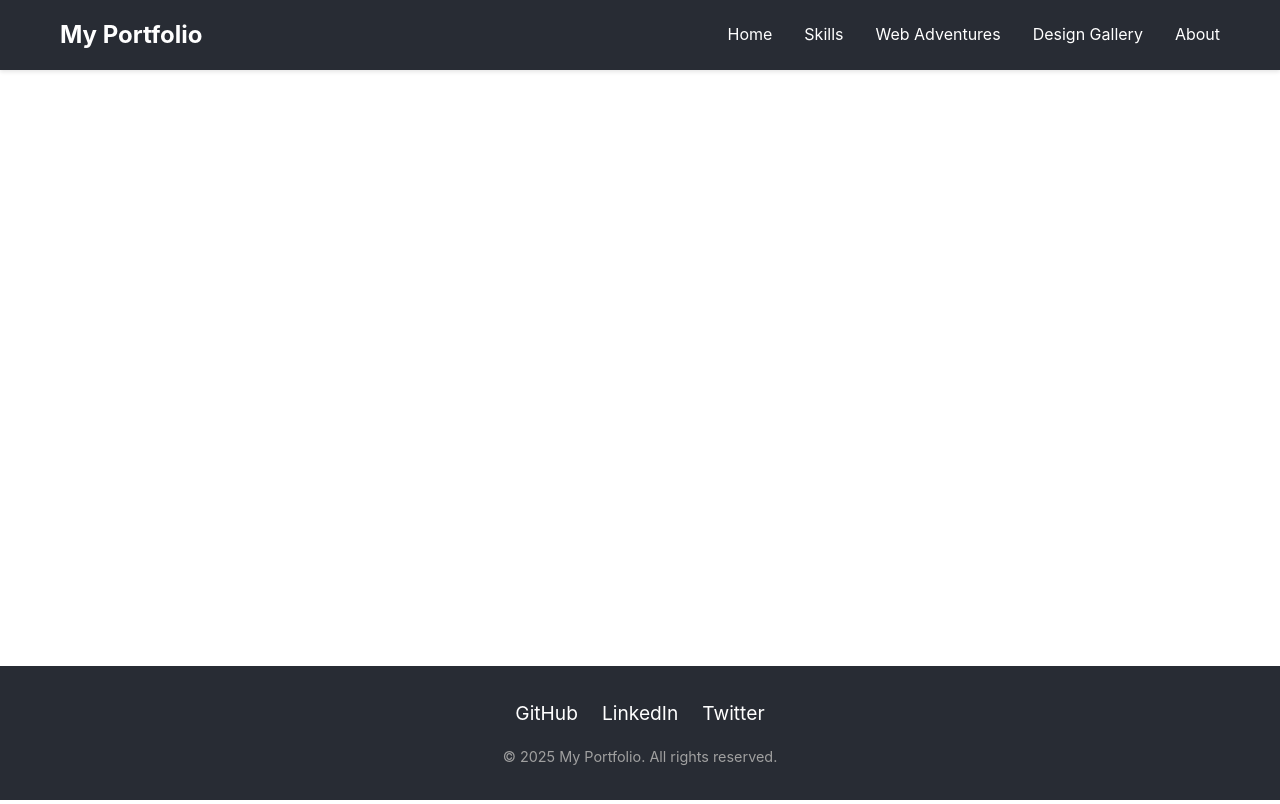
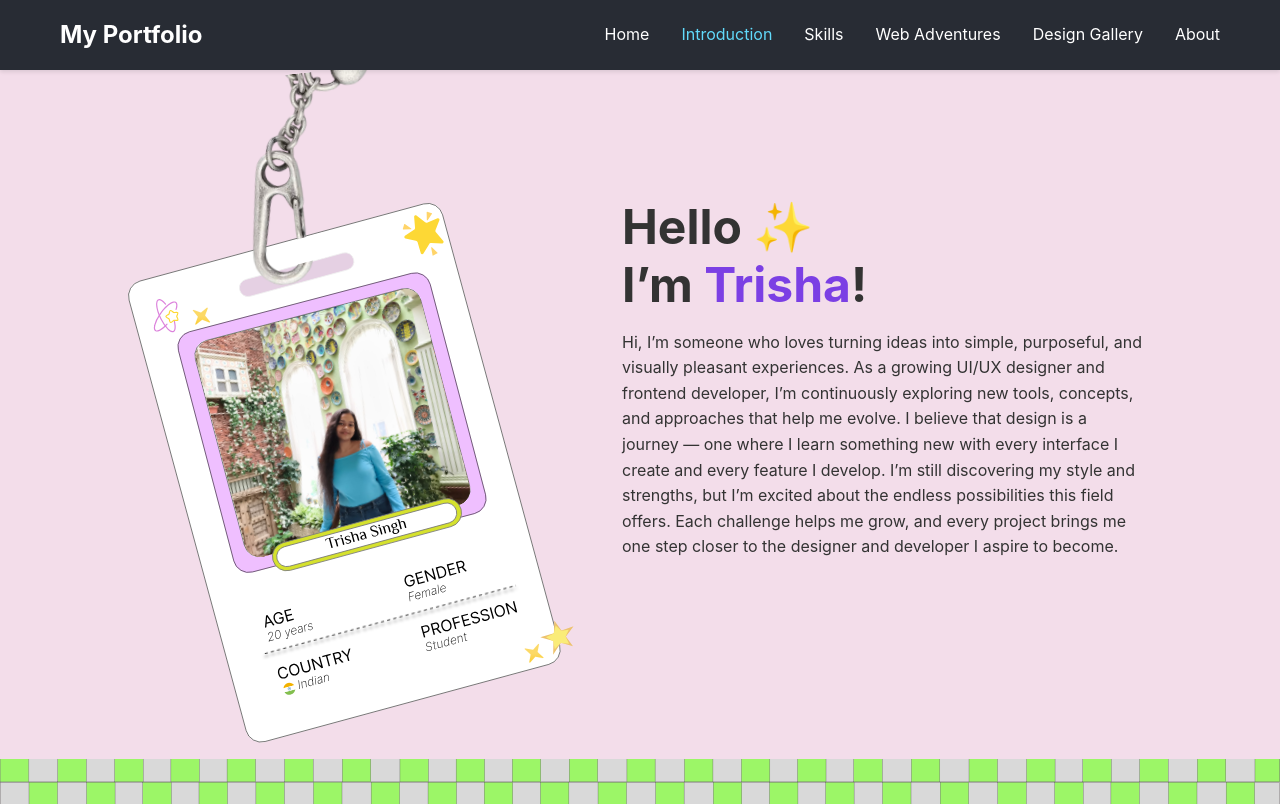
Before and after one commit to trishasinghof-art/Portfolio, a React (Vite) app: page /introduction in a window 1280 px wide. Built offline with nearby package versions, Linux system fonts and the light colour scheme; the HTML template or start-up script is replaced by a standard one.

Commit message:
Introduction Section

```diff
--- a/package.json
+++ b/package.json
@@ -4,6 +4,7 @@
   "version": "1.0.0",
   "type": "module",
   "scripts": {
+    "start": "npm run dev",
     "dev": "vite",
     "build": "vite build",
     "preview": "vite preview"
--- a/src/App.jsx
+++ b/src/App.jsx
@@ -1,6 +1,5 @@
 import { BrowserRouter } from 'react-router-dom';
 import Navbar from './components/Navbar/Navbar';
-import Footer from './components/Footer/Footer';
 import AppRoutes from './routes/AppRoutes';
 import './styles/global.css';
 
@@ -9,7 +8,6 @@ function App() {
     <BrowserRouter>
       <Navbar />
       <AppRoutes />
-      <Footer />
     </BrowserRouter>
   );
 }
--- a/src/components/Footer/Footer.css
+++ /dev/null
@@ -1,46 +0,0 @@
-.footer {
-  background-color: #282c34;
-  color: white;
-  padding: 2rem 0;
-  margin-top: auto;
-}
-
-.footer-container {
-  max-width: 1200px;
-  margin: 0 auto;
-  padding: 0 20px;
-  text-align: center;
-}
-
-.footer-content {
-  display: flex;
-  flex-direction: column;
-  gap: 1rem;
-  align-items: center;
-}
-
-.footer-social {
-  display: flex;
-  gap: 1.5rem;
-}
-
-.footer-social-link {
-  color: white;
-  transition: color 0.3s ease;
-  font-size: 1.2rem;
-}
-
-.footer-social-link:hover {
-  color: #61dafb;
-}
-
-.footer-text {
-  font-size: 0.9rem;
-  color: #a0a0a0;
-}
-
-@media (max-width: 768px) {
-  .footer {
-    padding: 1.5rem 0;
-  }
-}
--- a/src/components/Footer/Footer.jsx
+++ /dev/null
@@ -1,28 +0,0 @@
-import './Footer.css';
-
-function Footer() {
-  return (
-    <footer className="footer">
-      <div className="footer-container">
-        <div className="footer-content">
-          <div className="footer-social">
-            <a href="#" className="footer-social-link" aria-label="GitHub">
-              GitHub
-            </a>
-            <a href="#" className="footer-social-link" aria-label="LinkedIn">
-              LinkedIn
-            </a>
-            <a href="#" className="footer-social-link" aria-label="Twitter">
-              Twitter
-            </a>
-          </div>
-          <p className="footer-text">
-            &copy; {new Date().getFullYear()} My Portfolio. All rights reserved.
-          </p>
-        </div>
-      </div>
-    </footer>
-  );
-}
-
-export default Footer;
--- a/src/components/Navbar/Navbar.jsx
+++ b/src/components/Navbar/Navbar.jsx
@@ -12,6 +12,11 @@ function Navbar() {
           <li>
             <NavLink to="/" className="navbar-link" end>
               Home
+            </NavLink>
+          </li>
+          <li>
+            <NavLink to="/introduction" className="navbar-link">
+              Introduction
             </NavLink>
           </li>
           <li>
--- /dev/null
+++ b/src/pages/Introduction/Introduction.css
@@ -0,0 +1,76 @@
+.introduction {
+  background-color: #f3ddea; /* soft pink background */
+  height: calc(100vh - var(--navbar-height));
+  position: relative;
+  display: flex;
+  flex-direction: column;
+  overflow: hidden;
+}
+
+/* Main layout */
+.intro-container {
+  max-width: 1200px;
+  margin: 0 auto;
+  padding: 2rem 2rem 4rem 2rem;
+  display: flex;
+  align-items: flex-start;
+  justify-content: space-between;
+  gap: 4rem;
+  flex: 1;
+}
+
+/* LEFT: ID card */
+.id-card-wrapper {
+  width: 420px;
+  flex-shrink: 0;
+  margin-top: -2rem;
+}
+
+.id-card-image {
+  width: 100%;
+  display: block;
+  transform: rotate(-6deg); /* slight tilt as per design */
+}
+
+/* RIGHT: Text */
+.intro-text {
+  max-width: 520px;
+  padding-top: 6rem;
+}
+
+.intro-text h1 {
+  font-size: 3rem;
+  line-height: 1.2;
+  font-weight: 700;
+}
+
+.intro-text h1 span {
+  color: #7b3fe4; /* accent color */
+}
+
+.intro-text p {
+  margin-top: 1rem;
+  font-size: 1rem;
+  line-height: 1.6;
+  color: #333;
+}
+
+/* Bottom checker strip */
+/* Bottom checker strip */
+.checker-strip {
+  position: absolute;
+  bottom: 0;
+  left: 0;
+  right: 0;
+  width: 100%;
+  height: 45px;
+  flex-shrink: 0;
+}
+
+.checker-strip img {
+  width: 100%;
+  height: 100%;
+  object-fit: cover;
+  object-position: center;
+  display: block;
+}
--- /dev/null
+++ b/src/pages/Introduction/Introduction.jsx
@@ -0,0 +1,50 @@
+import "./Introduction.css";
+import idCardImage from "../../assets/images/idcard.svg";
+import checkerStripImage from "../../assets/images/checker-strip.svg";
+
+function Introduction() {
+  return (
+    <section className="introduction">
+      <div className="intro-container">
+        {/* Left side – ID Card Placeholder */}
+        <div className="id-card-wrapper">
+          <img
+            src={idCardImage}
+            alt="ID Card"
+            className="id-card-image"
+          />
+        </div>
+
+        {/* Right side – Greeting Text */}
+        <div className="intro-text">
+          <h1>
+            Hello ✨ <br />
+            I’m <span>Trisha</span>!
+          </h1>
+
+          <p>
+            Hi, I’m someone who loves turning ideas into simple, purposeful,
+            and visually pleasant experiences. As a growing UI/UX designer and
+             frontend developer, I’m continuously exploring new tools, concepts,
+              and approaches that help me evolve. I believe that design is a journey
+               — one where I learn something new with every interface I create and
+               every feature I develop. I’m still discovering my style and strengths,
+               but I’m excited about the endless possibilities this field offers.
+               Each challenge helps me grow, and every project brings me one step
+               closer to the designer and developer I aspire to become.
+          </p>
+        </div>
+      </div>
+
+      {/* Bottom checker strip placeholder */}
+      <div className="checker-strip">
+        <img
+          src={checkerStripImage}
+          alt="Checker strip"
+        />
+      </div>
+    </section>
+  );
+}
+
+export default Introduction;
--- a/src/routes/AppRoutes.jsx
+++ b/src/routes/AppRoutes.jsx
@@ -1,5 +1,6 @@
 import { Routes, Route } from 'react-router-dom';
 import Home from '../pages/Home/Home';
+import Introduction from '../pages/Introduction/Introduction';
 import Skills from '../pages/Skills/Skills';
 import WebAdventures from '../pages/WebAdventures/WebAdventures';
 import DesignGallery from '../pages/DesignGallery/DesignGallery';
@@ -9,6 +10,7 @@ function AppRoutes() {
   return (
     <Routes>
       <Route path="/" element={<Home />} />
+      <Route path="/introduction" element={<Introduction />} />
       <Route path="/skills" element={<Skills />} />
       <Route path="/web-adventures" element={<WebAdventures />} />
       <Route path="/design-gallery" element={<DesignGallery />} />
--- a/src/styles/global.css
+++ b/src/styles/global.css
@@ -1,3 +1,7 @@
+:root {
+  --navbar-height: 66px;
+}
+
 * {
   margin: 0;
   padding: 0;
```
Also changed, not shown: src/assets/images/checker-strip.svg (added), src/assets/images/idcard.svg (added).
